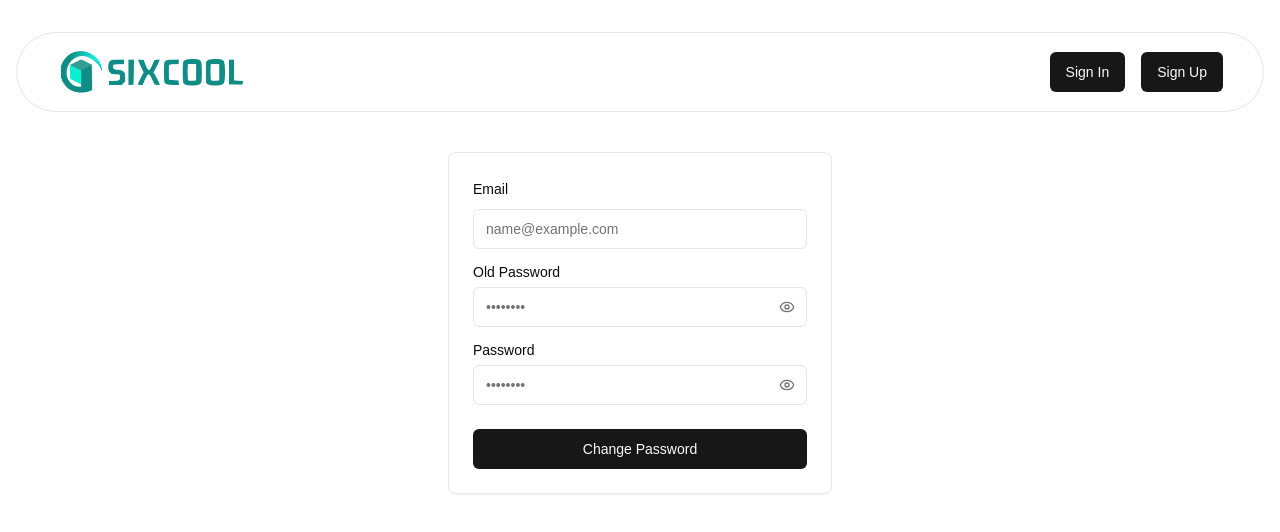
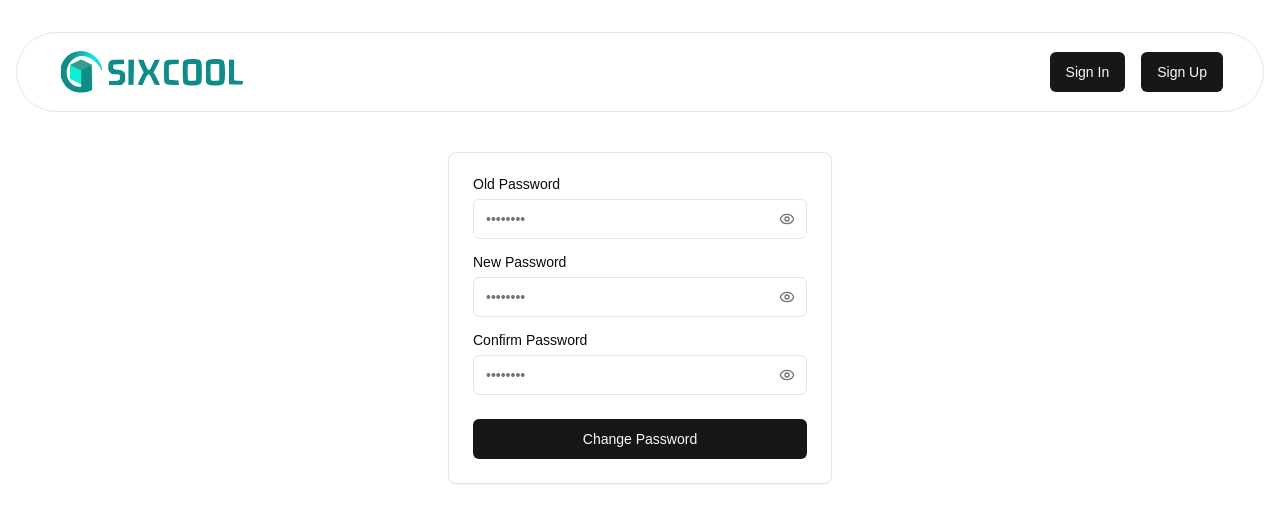
Before and after one commit to sm4rtdev/solana_tokenmint_service, a Next.js app: page /change in a window 1280 px wide. Shown: the top 532 px of the page. Built offline with nearby package versions, Linux system fonts and the light colour scheme; no server answers; sample sign-in values are in the browser's storage.

Commit message:
fix bugs

```diff
--- a/src/app/change/page.tsx
+++ b/src/app/change/page.tsx
@@ -12,41 +12,47 @@ import { Card, CardContent, CardFooter } from "@/components/ui/card"
 const ChangePassword = () => {
     const [isLoading, setIsLoading] = useState(false)
     const [showPassword, setShowPassword] = useState(false)
+    const [showConfirmPassword, setConfirmShowPassword] = useState(false)
     const [showOldPassword, setShowOldPassword] = useState(false)
     const [formData, setFormData] = useState({
-        email: "",
         password: "",
-        oldPassword: ""
+        confirmPassword: "",
+        oldPassword: "",
     })
     const [errors, setErrors] = useState({
-        email: "",
         password: "",
-        oldPassword: ""
+        confirmPassword: "",
+        oldPassword: "",
+        isvalid: "",
     })
 
     const validateForm = () => {
         const newErrors = {
-            email: "",
             password: "",
-            oldPassword: ""
+            confirmPassword: "",
+            oldPassword: "",
+            isvalid: ""
         }
         let isValid = true
-
-        if (!formData.email) {
-            newErrors.email = "Email is required"
-            isValid = false
-        } else if (!/\S+@\S+\.\S+/.test(formData.email)) {
-            newErrors.email = "Email is invalid"
-            isValid = false
-        }
 
         if (!formData.password) {
             newErrors.password = "Password is required"
             isValid = false
         }
 
+        if (!formData.confirmPassword) {
+            newErrors.confirmPassword = "Confirm Password is required"
+            isValid = false
+        }
+
         if (!formData.oldPassword) {
             newErrors.oldPassword = "Oldpassword is required"
+            isValid = false
+        }
+
+        if (formData.password !== formData.confirmPassword && formData.password && formData.confirmPassword) {
+            newErrors.isvalid = "Passwords do not match"
+            toast.error(newErrors.isvalid);
             isValid = false
         }
 
@@ -80,7 +86,6 @@ const ChangePassword = () => {
                     "Authorization": "Bearer " + token,
                 },
                 body: JSON.stringify({
-                    email: formData.email,
                     password: formData.password,
                     oldPassword: formData.oldPassword,
                 }),
@@ -105,21 +110,6 @@ const ChangePassword = () => {
             <Card>
                 <form onSubmit={handleSubmit}>
                     <CardContent className="space-y-4 pt-6">
-                        <div className="space-y-2">
-                            <Label htmlFor="email">Email</Label>
-                            <Input
-                                id="email"
-                                name="email"
-                                type="email"
-                                placeholder="name@example.com"
-                                value={formData.email}
-                                onChange={handleChange}
-                                disabled={isLoading}
-                                aria-invalid={!!errors.email}
-                            />
-                            {errors.email && <p className="text-sm text-destructive">{errors.email}</p>}
-                        </div>
-
                         <div className="space-y-2">
                             <div className="flex items-center justify-between">
                                 <Label htmlFor="oldpassword">Old Password</Label>
@@ -156,7 +146,7 @@ const ChangePassword = () => {
 
                         <div className="space-y-2">
                             <div className="flex items-center justify-between">
-                                <Label htmlFor="password">Password</Label>
+                                <Label htmlFor="password">New Password</Label>
                             </div>
                             <div className="relative">
                                 <Input
@@ -187,6 +177,40 @@ const ChangePassword = () => {
                             </div>
                             {errors.password && <p className="text-sm text-destructive">{errors.password}</p>}
                         </div>
+
+                        <div className="space-y-2">
+                            <div className="flex items-center justify-between">
+                                <Label htmlFor="password">Confirm Password</Label>
+                            </div>
+                            <div className="relative">
+                                <Input
+                                    id="confirmPassword"
+                                    name="confirmPassword"
+                                    type={showConfirmPassword ? "text" : "password"}
+                                    placeholder="••••••••"
+                                    value={formData.confirmPassword}
+                                    onChange={handleChange}
+                                    disabled={isLoading}
+                                    aria-invalid={!!errors.confirmPassword}
+                                />
+                                <Button
+                                    type="button"
+                                    variant="ghost"
+                                    size="icon"
+                                    className="absolute right-0 top-0 h-full px-3 py-2 hover:bg-transparent"
+                                    onClick={() => setConfirmShowPassword(!showConfirmPassword)}
+                                    disabled={isLoading}
+                                >
+                                    {showConfirmPassword ? (
+                                        <EyeOff className="h-4 w-4 text-muted-foreground" />
+                                    ) : (
+                                        <Eye className="h-4 w-4 text-muted-foreground" />
+                                    )}
+                                    <span className="sr-only">{showConfirmPassword ? "Hide password" : "Show password"}</span>
+                                </Button>
+                            </div>
+                            {errors.confirmPassword && <p className="text-sm text-destructive">{errors.confirmPassword}</p>}
+                        </div>
                     </CardContent>
 
                     <CardFooter className="flex flex-col space-y-4">
--- a/src/app/create/page.tsx
+++ b/src/app/create/page.tsx
@@ -18,7 +18,7 @@ export default function CreateToken() {
     // const [mint, setMint] = useState<Keypair>();
     const avatarRef = useRef<HTMLInputElement>(null);
     const [imgFile, setImgFile] = useState<File>();
-    const [fileInfo, setFileInfo] = useState<{name: string, type: string}>();
+    const [fileInfo, setFileInfo] = useState<{ name: string, type: string }>();
     const cropperRef = useRef<CropperRef>(null);
     const [image, setImage] = useState<string>();
     const [preview, setPreview] = useState<string>();
@@ -41,26 +41,29 @@ export default function CreateToken() {
     }
     const onChooseImage = () => {
         if (avatarRef.current?.files![0]) {
+            // console.log(avatarRef.current?.files![0]);
             const file = avatarRef.current.files[0];
             setOpen(true);
             setFileInfo(file)
             const url = URL.createObjectURL(file)
             setImage(url);
-            avatarRef.current.value = '';
+            // avatarRef.current.value = '';
         }
     }
     const onCrop = () => {
         setOpen(false);
-        const canvas = cropperRef.current?.getCanvas({width:128, height:128});
+        const canvas = cropperRef.current?.getCanvas({ width: 128, height: 128 });
         canvas?.toBlob(blob => {
-            blob && setImgFile(new File([blob], fileInfo?.name!, {type: 'image/png'}));
+            blob && setImgFile(new File([blob], fileInfo?.name!, { type: 'image/png' }));
         }, 'image/png');
+        avatarRef.current.value = '';
         setPreview(canvas?.toDataURL());
     }
     const onCancel = () => {
         setOpen(false);
-        setImgFile(avatarRef.current?.files![0]);
+        setImgFile(avatarRef.current.files![0]);
         setPreview(image);
+        avatarRef.current.value = '';
     }
 
     const createToken = async () => {
@@ -100,7 +103,7 @@ export default function CreateToken() {
         const blob = new Blob([bytes], {
             type: "application/json;charset=utf-8"
         });
-        const metaFile = await uploadFile(new File([blob], 'metadata.json', {type: "application/json;charset=utf-8"}), 'metadata.json', "application/json;charset=utf-8", 'token-asset')
+        const metaFile = await uploadFile(new File([blob], 'metadata.json', { type: "application/json;charset=utf-8" }), 'metadata.json', "application/json;charset=utf-8", 'token-asset')
         if (!metaFile) return;
         const metadata: TokenMetadata = {
             mint: mint.publicKey,
@@ -157,7 +160,7 @@ export default function CreateToken() {
                 decimal,
                 [],
                 programId
-              )
+            )
         ]
         try {
             const recentBlockhash = (await connection.getLatestBlockhash()).blockhash;
@@ -166,7 +169,7 @@ export default function CreateToken() {
                     payerKey: payer,
                     recentBlockhash,
                     instructions: instructions_create,
-                  }).compileToV0Message()
+                }).compileToV0Message()
             );
             transactionV0_create.sign([mint])
             const transactionV0_mint = new VersionedTransaction(
@@ -227,10 +230,13 @@ export default function CreateToken() {
                         <Input type="number" placeholder="Token supply" value={supply} onChange={e => setSupply(parseInt(e.target.value))} />
                     </div>
                 </div>
-                <div className="w-2/5">
+                <div className="w-2/5 relative">
                     <Label>Token avatar*</Label>
-                    <Input type="file" ref={avatarRef} accept="image/png" onChange={onChooseImage}/>
-                    <img className="mt-4 border border-gray rounded-md h-56 w-full object-contain" src={preview}/>
+                    <Input type="file" ref={avatarRef} accept="image/png" onChange={onChooseImage} className="border border-gray rounded-md h-56 w-full object-contain absolute z-10 opacity-0" />
+                    <img
+                        src={preview}
+                        className="mt-4 border border-gray rounded-md h-56 w-full object-contain absolute"
+                    />
                 </div>
             </div>
             <div className="w-full">
@@ -256,7 +262,7 @@ export default function CreateToken() {
                     />
                     <DialogFooter>
                         <Button onClick={onCrop}>Crop</Button>
-                        <Button onClick={onCancel}>Cancel</Button>
+                        <Button onClick={onCancel}>Uncrop</Button>
                     </DialogFooter>
                 </DialogContent>
             </Dialog>
--- a/src/app/profile/page.tsx
+++ b/src/app/profile/page.tsx
@@ -22,12 +22,12 @@ const Profile = () => {
 
     const onChooseImage = () => {
         if (avatarRef.current?.files![0]) {
+            // console.log(avatarRef.current?.files![0]);
             const file = avatarRef.current.files[0];
             setOpen(true);
             setFileInfo(file)
             const url = URL.createObjectURL(file)
             setImage(url);
-            avatarRef.current.value = '';
         }
     }
     const onCrop = () => {
@@ -36,6 +36,7 @@ const Profile = () => {
         canvas?.toBlob(blob => {
             blob && setImgFile(new File([blob], fileInfo?.name!, { type: 'image/png' }));
         }, 'image/png');
+        avatarRef.current.value = '';
         setPreview(canvas?.toDataURL());
     }
     const onCancel = () => {
@@ -107,24 +108,22 @@ const Profile = () => {
 
     return (
         <div className="flex flex-col gap-8 px-16 py-32 w-[50rem] mx-auto">
-            <div className="w-full flex gap-8 justify-between">
-                <div className="w-3/5 flex flex-col items-center gap-4">
+            <div className="w-full flex flex-col gap-8 justify-center items-center">
+                <div className="w-full flex justify-center relative mb-60">
+                    <Input type="file" ref={avatarRef} accept="image/png" onChange={onChooseImage} className="mt-4 border border-gray h-56 aspect-[1/1] rounded-full object-contain absolute z-10 opacity-0" />
+                    <img
+                        src={preview}
+                        className="mt-4 border border-gray h-56 aspect-[1/1] rounded-full object-contain absolute"
+                    />
+                </div>
+                <div className="w-2/5 flex flex-col items-center gap-4">
                     <div className="w-full">
-                        <Label>Your name*</Label>
-                        <Input placeholder="Token name" value={name} onChange={e => setName(e.target.value)} />
+                        <Input placeholder="Your name" value={name} onChange={e => setName(e.target.value)} />
                     </div>
                 </div>
-                <div className="w-2/5 relative">
-                    <Label>Your avatar*</Label>
-                    <Input type="file" ref={avatarRef} accept="image/png" onChange={onChooseImage} className="mt-4 border border-gray rounded-md h-56 w-full object-contain absolute z-10 opacity-0" />
-                    <img
-                        src={preview}
-                        className="mt-4 border border-gray rounded-md h-56 w-full object-contain absolute"
-                    />
-                </div>
             </div>
-            <div className="w-full">
-                <Button onClick={SaveProfile}>Save Profile</Button>
+            <div className="w-full flex justify-center">
+                <Button onClick={SaveProfile} className="w-2/5">Save Profile</Button>
             </div>
             <Dialog open={open} modal={true} >
                 <DialogContent>
@@ -141,7 +140,7 @@ const Profile = () => {
                     />
                     <DialogFooter>
                         <Button onClick={onCrop}>Crop</Button>
-                        <Button onClick={onCancel}>Cancel</Button>
+                        <Button onClick={onCancel}>Uncrop</Button>
                     </DialogFooter>
                 </DialogContent>
             </Dialog>
```
